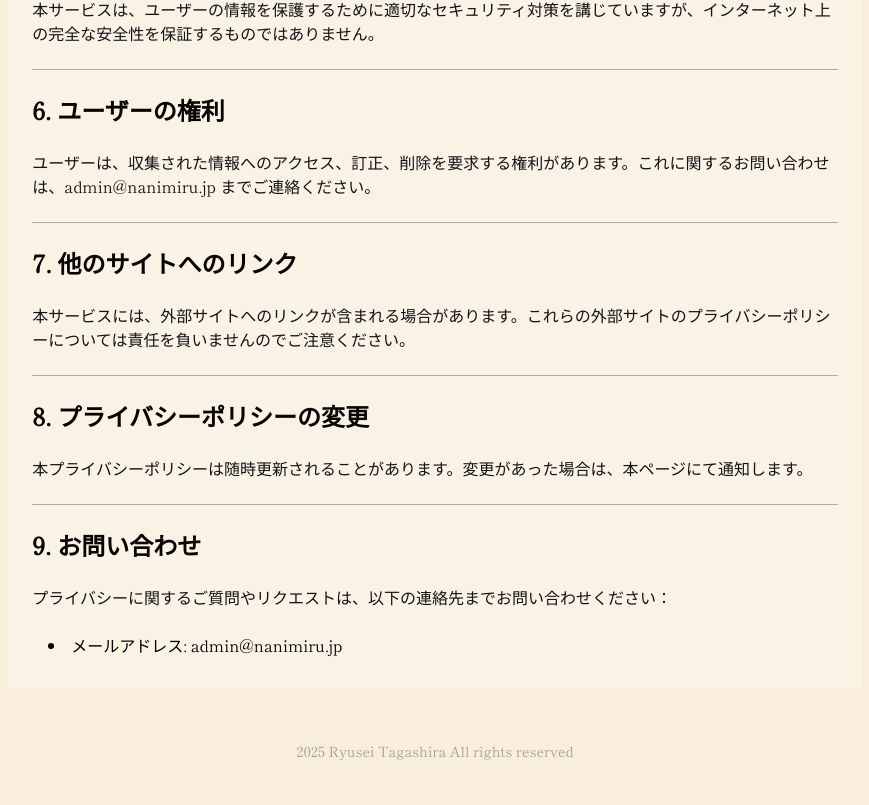
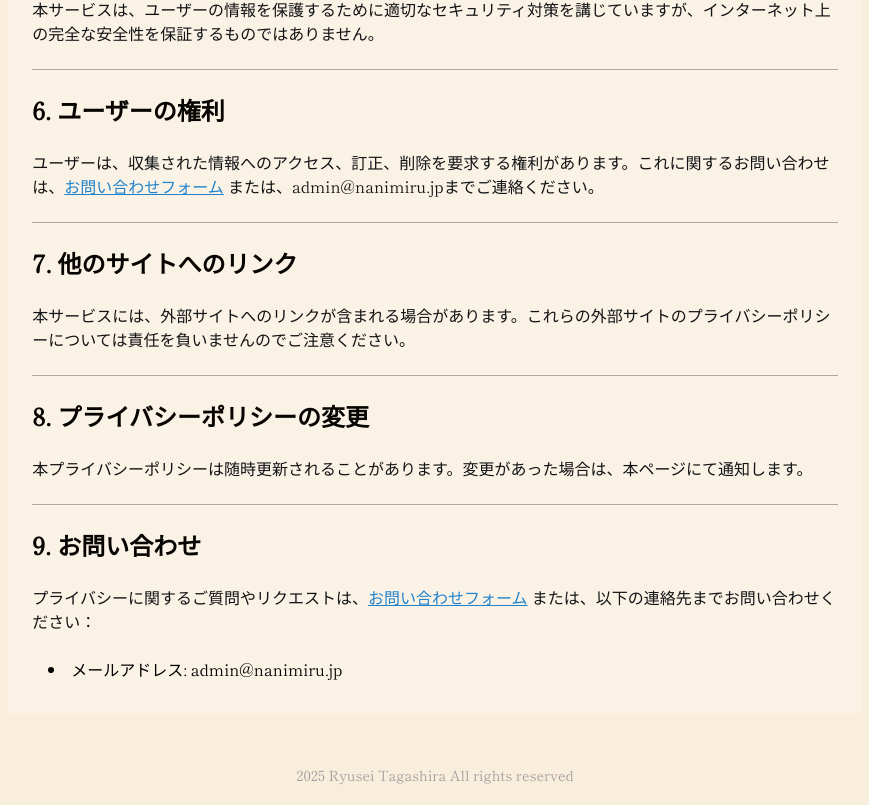
Before and after one commit to JakaNin/typing-game, a Next.js app: page /privacy-policy in a window 1280 px wide. Shown: the part 1295-2100 px from the top of the page, without its empty margins (205-1074 px from the left). Before the commit the page ends 2076 px from the top, so only its background shows below. Built offline with nearby package versions, Linux system fonts and the light colour scheme.

Commit message:
feat: お問い合わせフォームheno

```diff
--- a/src/app/privacy-policy/page.tsx
+++ b/src/app/privacy-policy/page.tsx
@@ -1,5 +1,6 @@
 import Line from "components/commons/SeparateLine";
 import Typography from "components/commons/Typography";
+import Link from "next/link";
 import React from "react";
 
 const SubTitle = ({ children }: { children: React.ReactNode }) => {
@@ -68,7 +69,7 @@ const PrivacyPolicy = async () => {
           <a
             href="https://policies.google.com/technologies/ads?hl=ja"
             target="_blank"
-            className="text-blue-600 underline"
+            className="text-ap-blue-800 underline"
             rel="noreferrer"
           >
             Google 広告に関するプライバシーポリシー
@@ -95,10 +96,20 @@ const PrivacyPolicy = async () => {
         <Line />
 
         <SubTitle>6. ユーザーの権利</SubTitle>
-        <Typography>
-          ユーザーは、収集された情報へのアクセス、訂正、削除を要求する権利があります。これに関するお問い合わせは、admin@nanimiru.jp
-          までご連絡ください。
-        </Typography>
+        <div>
+          <Typography element="span">
+            ユーザーは、収集された情報へのアクセス、訂正、削除を要求する権利があります。これに関するお問い合わせは、
+          </Typography>
+          <Link href="/contact">
+            <Typography className="text-ap-blue-800 underline" element="span">
+              お問い合わせフォーム
+            </Typography>
+          </Link>
+          <Typography element="span">
+            {" "}
+            または、admin@nanimiru.jpまでご連絡ください。
+          </Typography>
+        </div>
 
         <Line />
 
@@ -117,9 +128,20 @@ const PrivacyPolicy = async () => {
         <Line />
 
         <SubTitle>9. お問い合わせ</SubTitle>
-        <Typography>
-          プライバシーに関するご質問やリクエストは、以下の連絡先までお問い合わせください：
-        </Typography>
+        <div>
+          <Typography element="span">
+            プライバシーに関するご質問やリクエストは、
+          </Typography>
+          <Link href="/contact">
+            <Typography className="text-ap-blue-800 underline" element="span">
+              お問い合わせフォーム
+            </Typography>
+          </Link>
+          <Typography element="span">
+            {" "}
+            または、以下の連絡先までお問い合わせください：
+          </Typography>
+        </div>
         <ul className="list-disc list-inside pl-4">
           <li>メールアドレス: admin@nanimiru.jp</li>
         </ul>
```
